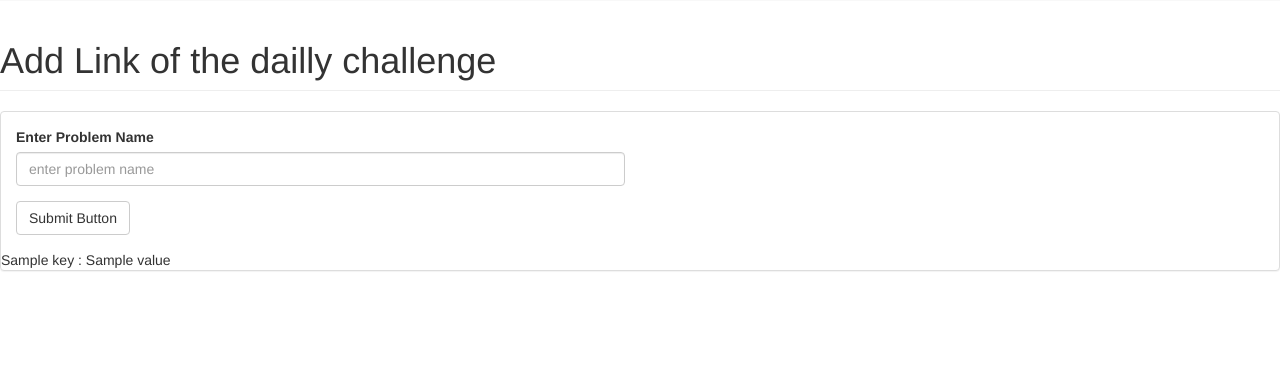
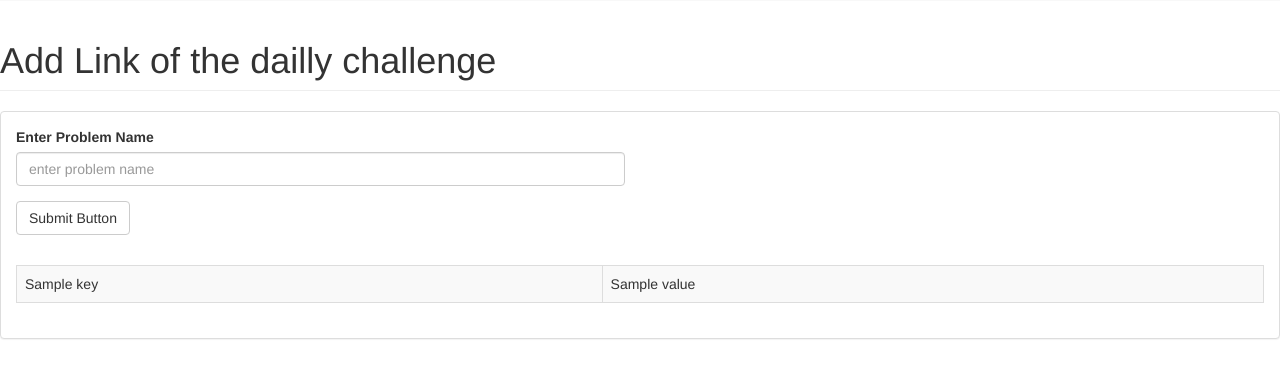
Before and after one commit to sarvanideekshitula/problemsolving, a Django app: template programming/templates/programming/searchdailychallenge.html in a window 1280 px wide. Shown: the part 351-729 px from the top of the page. Run offline with Django 3.2, Linux system fonts and the light colour scheme; the template is opened without the code that fills it: most values are stand-ins (such as "Sample title", 1, 10 or a date in 2020); some libraries are stand-ins or nearby versions; some web fonts are replaced.

Commit message:
Added UI for searchdalychallenge

```diff
--- a/programming/templates/programming/searchdailychallenge.html
+++ b/programming/templates/programming/searchdailychallenge.html
@@ -34,11 +34,22 @@
                                 <!-- /.col-lg-6 (nested) -->
                                 <!-- /.col-lg-6 (nested) -->
                             </div>
-                            {% for key, value in names.items %}
-                              {{key}} : {{value}}<br>
-                            {% endfor %}
+                            <div class="panel-body">
+                                <div class="table-responsive">
+                                    <table class="table table-striped table-bordered table-hover" id="dataTables-example">
+                                      {% for key, value in names.items %}
+                                      <tr class="odd gradeA">
+                                          <td>{{key}}</td>
+                                          <td>{{value}}</td>
+                                      </tr>
+                                      {% endfor %}
+                                    </table>
+                                  </div>
+                                </div>
                             <!-- /.row (nested) -->
                         </div>
+
+
                         <!-- /.panel-body -->
                     </div>
                     <!-- /.panel -->
```
